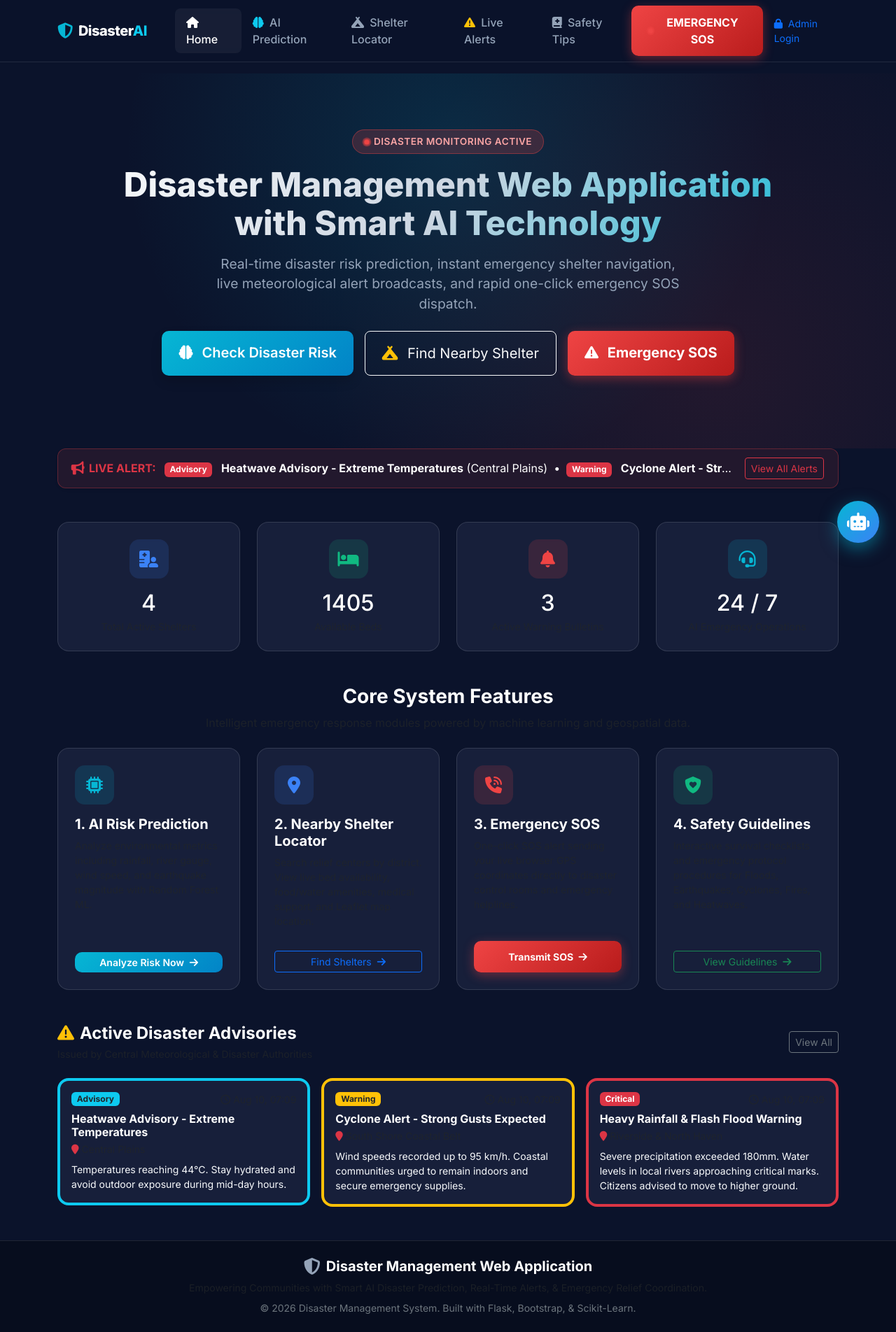
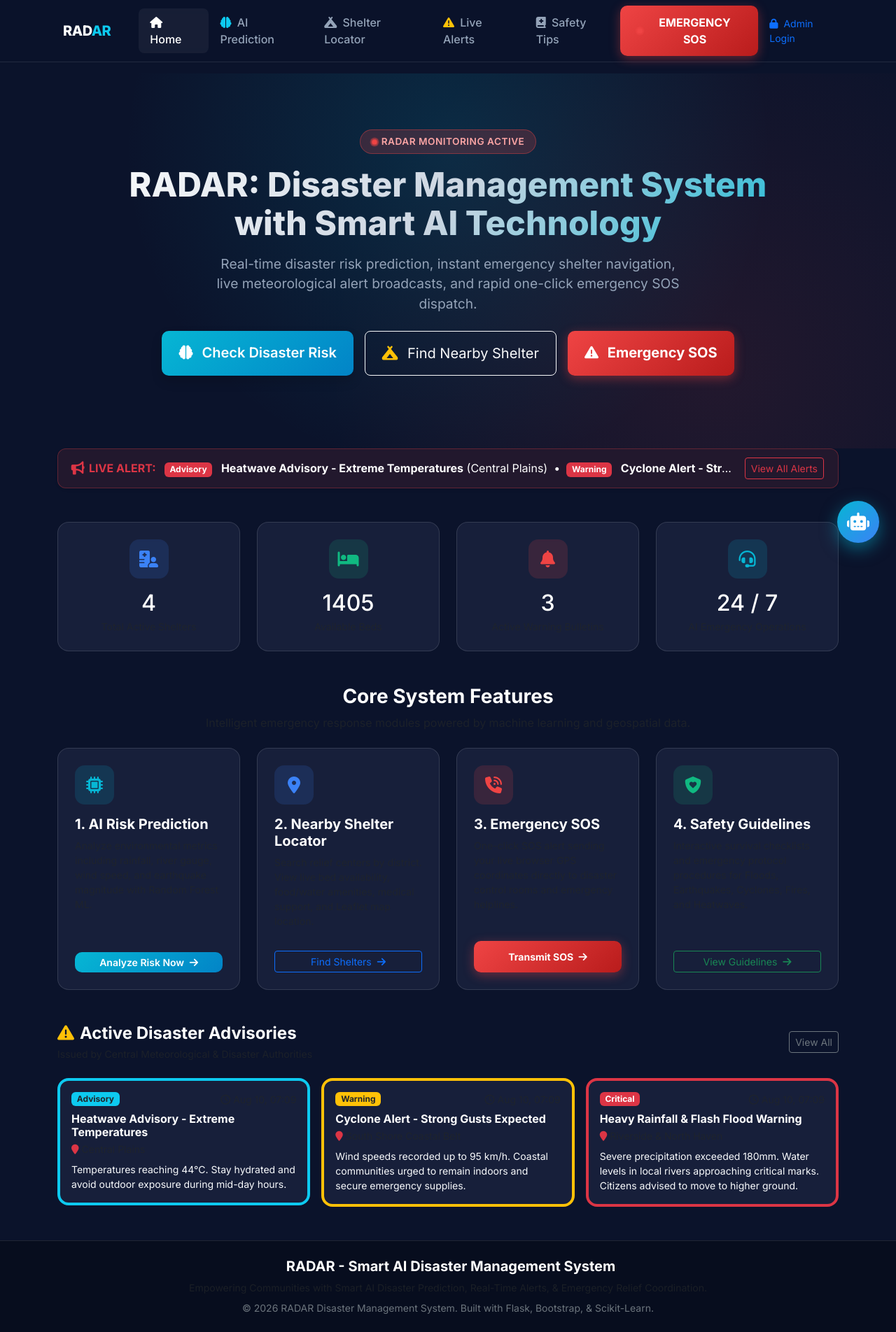
Before and after one commit to TuhinaBose/Disaster-Management-Webapp-with-Smart-AI-Technology, a Flask app: page / in a window 1280 px wide. Shown: the whole page at 70% size. Run offline with Flask 3, Linux system fonts and the light colour scheme.

Commit message:
Rename application brand name to RADAR

```diff
--- a/app.py
+++ b/app.py
@@ -136,8 +136,8 @@ app = create_app()
 
 if __name__ == '__main__':
     print("\n========================================================")
-    print(" 🚀 DISASTER MANAGEMENT WEB APPLICATION RUNNING")
-    print(" Project: Disaster Management Web Application with Smart AI Technology")
+    print(" 🚀 RADAR - DISASTER MANAGEMENT WEB APPLICATION RUNNING")
+    print(" Project: RADAR - Disaster Management Web Application with Smart AI Technology")
     print(" Access App at: http://127.0.0.1:5000")
     print(" Admin Login at: http://127.0.0.1:5000/admin/login")
     print(" Default Admin: admin / admin123")
--- a/templates/base.html
+++ b/templates/base.html
@@ -4,7 +4,7 @@
     <meta charset="UTF-8">
     <meta name="viewport" content="width=device-width, initial-scale=1.0">
     <meta name="description" content="Disaster Management Web Application with Smart AI Technology - Real-time disaster risk prediction, emergency shelters locator, SOS response, and alerts.">
-    <title>{% block title %}Disaster Management Application{% endblock %}</title>
+    <title>{% block title %}RADAR - Smart AI Disaster Management System{% endblock %}</title>
 
     <!-- Bootstrap 5 CSS -->
     <link href="https://cdn.jsdelivr.net/npm/bootstrap@5.3.3/dist/css/bootstrap.min.css" rel="stylesheet">
@@ -30,8 +30,8 @@
     <nav class="navbar navbar-expand-lg navbar-dark navbar-custom sticky-top">
         <div class="container">
             <a class="navbar-brand d-flex align-items-center gap-2" href="{{ url_for('main.index') }}">
-                <i class="fa-solid fa-shield-halved brand-icon"></i>
-                <span>Disaster<span class="text-info">AI</span></span>
+                <i class="fa-solid fa-radar brand-icon text-cyan"></i>
+                <span class="fw-extrabold tracking-wider">RAD<span class="text-info">AR</span></span>
             </a>
             <button class="navbar-toggler" type="button" data-bs-toggle="collapse" data-bs-target="#navbarMain" aria-controls="navbarMain" aria-expanded="false" aria-label="Toggle navigation">
                 <span class="navbar-toggler-icon"></span>
@@ -124,11 +124,11 @@
     <footer class="py-4">
         <div class="container text-center">
             <div class="d-flex justify-content-center align-items-center gap-2 mb-2">
-                <i class="fa-solid fa-shield-halved text-cyan fs-4"></i>
-                <h5 class="mb-0 text-white fw-bold">Disaster Management Web Application</h5>
+                <i class="fa-solid fa-radar text-cyan fs-4"></i>
+                <h5 class="mb-0 text-white fw-bold">RADAR - Smart AI Disaster Management System</h5>
             </div>
             <p class="small text-muted mb-2">Empowering Communities with Smart AI Disaster Prediction, Real-Time Alerts, & Emergency Relief Coordination.</p>
-            <p class="small text-secondary mb-0">&copy; 2026 Disaster Management System. Built with Flask, Bootstrap, & Scikit-Learn.</p>
+            <p class="small text-secondary mb-0">&copy; 2026 RADAR Disaster Management System. Built with Flask, Bootstrap, & Scikit-Learn.</p>
         </div>
     </footer>
 
--- a/templates/index.html
+++ b/templates/index.html
@@ -1,6 +1,6 @@
 {% extends 'base.html' %}
 
-{% block title %}Home - Disaster Management Web Application with Smart AI Technology{% endblock %}
+{% block title %}RADAR - Smart AI Disaster Management System{% endblock %}
 
 {% block content %}
 <!-- Hero Section -->
@@ -9,11 +9,11 @@
         <div class="mb-3">
             <span class="badge-emergency">
                 <div class="pulse-dot"></div>
-                DISASTER MONITORING ACTIVE
+                RADAR MONITORING ACTIVE
             </span>
         </div>
         <h1 class="hero-title mb-3">
-            Disaster Management Web Application<br>with <span class="text-cyan">Smart AI Technology</span>
+            RADAR: Disaster Management System<br>with <span class="text-cyan">Smart AI Technology</span>
         </h1>
         <p class="hero-subtitle mx-auto mb-4">
             Real-time disaster risk prediction, instant emergency shelter navigation, live meteorological alert broadcasts, and rapid one-click emergency SOS dispatch.
```
